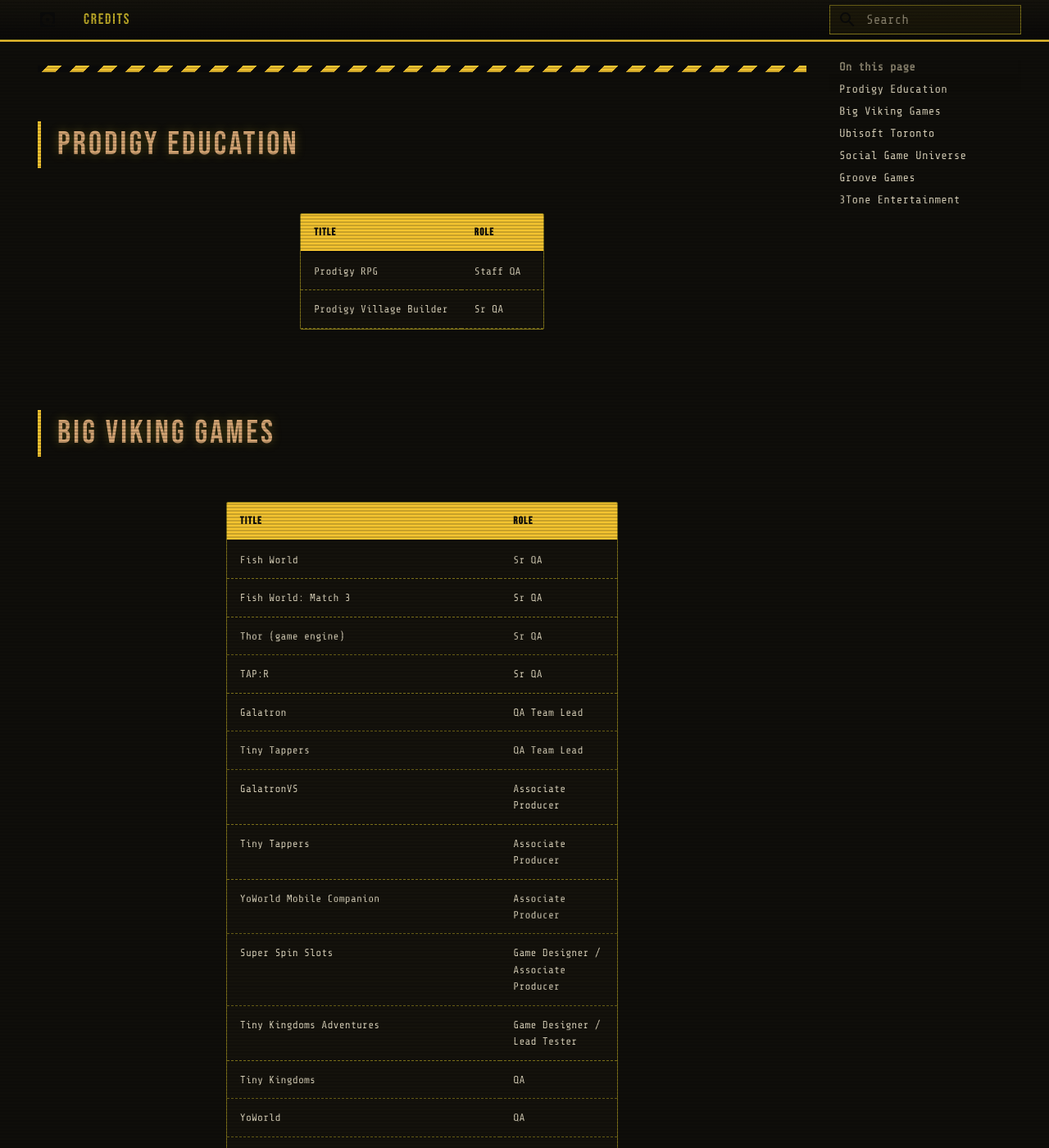
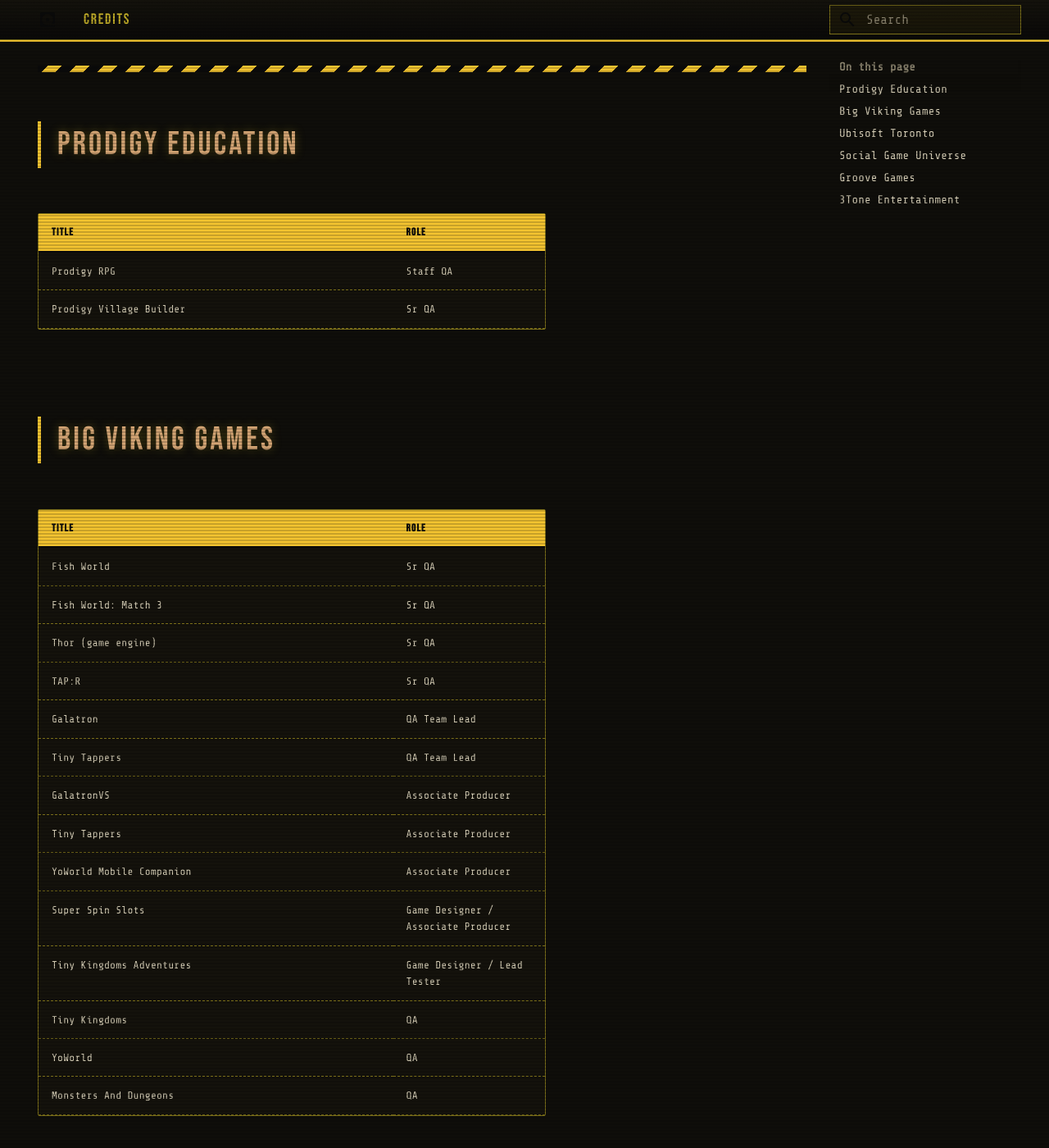
Before and after one commit to Godimas101/portfolio, an MkDocs documentation site: the page built from docs/credits.md, in a window 1280 px wide and 1400 px high, scrolled down 331 px. Shown: the whole window at 82% size. Built offline with MkDocs 1.6.1 and Material for MkDocs 9.7.7, drawn with Linux system fonts in a browser that asks for light colours.

Commit message:
style(credits): lock all tables to identical 620px width + line up studio-name H2s
Two fixes from Chris's QA of the Credits tab:

1. Tables should all be the SAME width, not just capped at the same
   max-width. Explicit width: 620px + max-width: 100% for responsiveness
   means every table renders identically on desktop regardless of how
   many rows it has, and still gracefully narrows on mobile.

2. Studio-name H2s should sit directly above the tables they head, not
   flush-left while the table centers. Using :has(+ table) to scope the
   H2 alignment to Credits only (it's the only page with markdown
   tables). Same 620px max-width + margin auto puts the H2 and its
   table in the same horizontal column.

Also cleaned up the dead .md-typeset__scrollwrap flex block — Material
isn't wrapping markdown tables in that element, so the CSS targeted
nothing.

Co-Authored-By: Claude Opus 4.7 <noreply@anthropic.com>

```diff
--- a/docs/assets/stylesheets/cassette-core.css
+++ b/docs/assets/stylesheets/cassette-core.css
@@ -279,32 +279,22 @@ body::before {
 }
 
 /* ---- TABLES — data-log style ----
-   Credits page uses these for studio-by-studio game lists. All tables share:
-   - Same max width (unified visual rhythm regardless of row count)
-   - Centered horizontally on the page
-   - Fixed column layout so Title / Role widths stay consistent across tables
-   The scrollwrap Material inserts around markdown tables also needs centering
-   so the width constraint actually shows on wide viewports. */
+   Credits page uses these for studio-by-studio game lists. All tables share
+   the same explicit width so the 14-row Big Viking table and 1-row Ubisoft
+   table read as visually related, not chaotic. Column widths locked at 70/30
+   so 'Title' and 'Role' stay aligned across every table. */
 .md-typeset table:not([class]) {
   border-collapse: separate;
   border-spacing: 0;
   background: #14120c;
   border: 1px solid var(--cc-amber-dim);
-  width: 100%;
-  max-width: 620px;
-  margin: 1.5rem auto;
-  table-layout: fixed;
+  display: table;                /* explicit — no lingering flex weirdness */
+  width: 620px;                  /* explicit width so every table matches */
+  max-width: 100%;               /* still responsive on narrow viewports */
+  margin: 1.5rem auto;           /* center on the page */
+  table-layout: fixed;           /* column widths respected regardless of content */
 }
 
-/* Center the Material scrollwrap so the max-width'd table sits mid-page */
-.md-typeset .md-typeset__scrollwrap,
-.md-typeset .md-typeset__table {
-  display: flex;
-  justify-content: center;
-}
-
-/* Unified column widths across every table:
-   Title takes 70% (needs room for full game names), Role takes 30%. */
 .md-typeset table:not([class]) th:first-child,
 .md-typeset table:not([class]) td:first-child {
   width: 70%;
@@ -313,6 +303,16 @@ body::before {
 .md-typeset table:not([class]) th:last-child,
 .md-typeset table:not([class]) td:last-child {
   width: 30%;
+}
+
+/* On the Credits page (the only page with markdown tables), studio-name H2s
+   sit above their tables. Use :has() to align the H2 with the 620px table
+   below it — same max-width + margin auto = same horizontal position. */
+.md-typeset h2:has(+ table) {
+  max-width: 620px;
+  margin-left: auto;
+  margin-right: auto;
+  box-sizing: border-box;
 }
 
 .md-typeset th {
```
